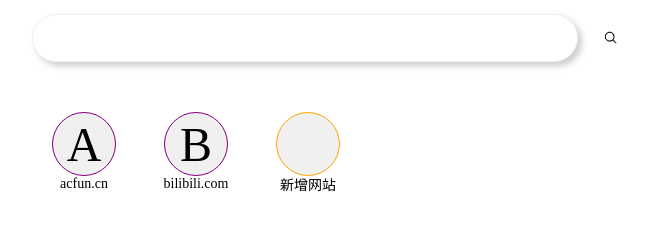
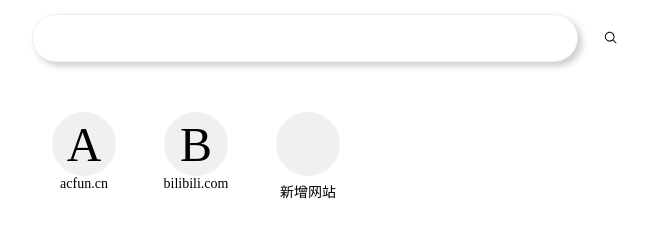
Before and after one commit to yyouangy/nav-1, a website: page src/index.html in a window 1280 px wide. Shown: the part 306-544 px from the top of the page, without its empty margins (308-956 px from the left). Drawn offline with nearby package versions, Linux system fonts and the light colour scheme.

Commit message:
webPageUpdate

```diff
--- a/src/style.css
+++ b/src/style.css
@@ -94,7 +94,6 @@ body{
 /*    }*/
 
 .siteList .site{
-    border: 1px solid purple;
     width: 64px;
     height: 64px;
     border-radius: 64px;
@@ -103,7 +102,7 @@ body{
     align-items:center;
     flex-direction: column;
     background: #F0F0F0;
-    /*border: none;*/
+    border: none;
     /*padding: 20px 0;*/
     margin: 0 28px 60px 20px;
     position: relative;
@@ -135,8 +134,7 @@ body{
     width: 64px;
     height: 64px;
     border-radius: 64px;
-    /*border: none;*/
-    border: 1px solid orange;
+    border: none;
     display: flex;
     justify-content: center;
     align-items: center;
@@ -148,10 +146,12 @@ body{
 .siteList .addButton .icon{
     width: 56px;
     height: 56px;
+    margin: 20px 10px -10px 10px;
 }
 .siteList .addButton .text{
     font-size: 14px;
-    margin-top: 4px;
+    padding: 10px 0 0 0;
+    margin: 10px 0;
 }
 .siteList .addButton .icon-wrapper{
     width: 64px;
```
Also changed, not shown: 2 other files.
